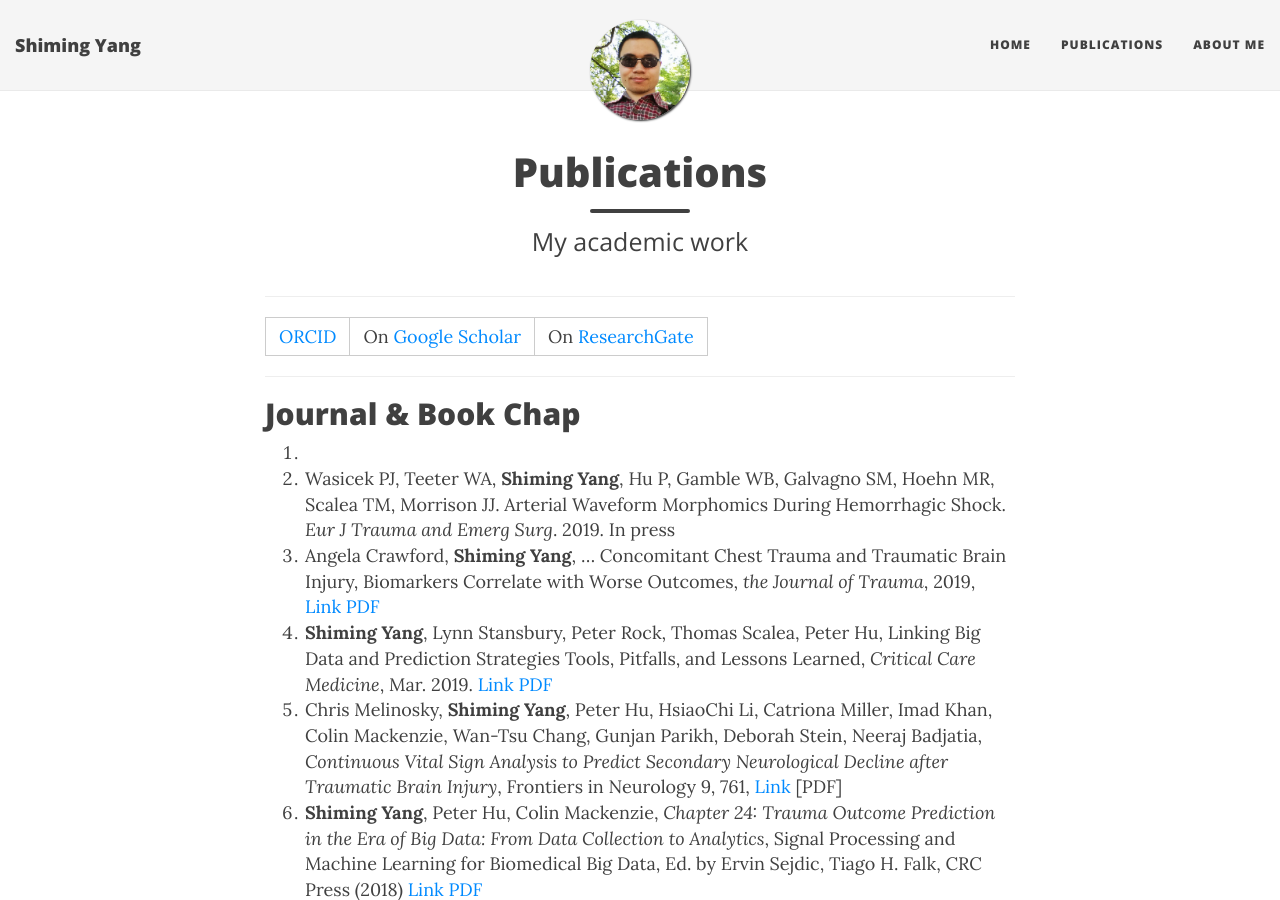
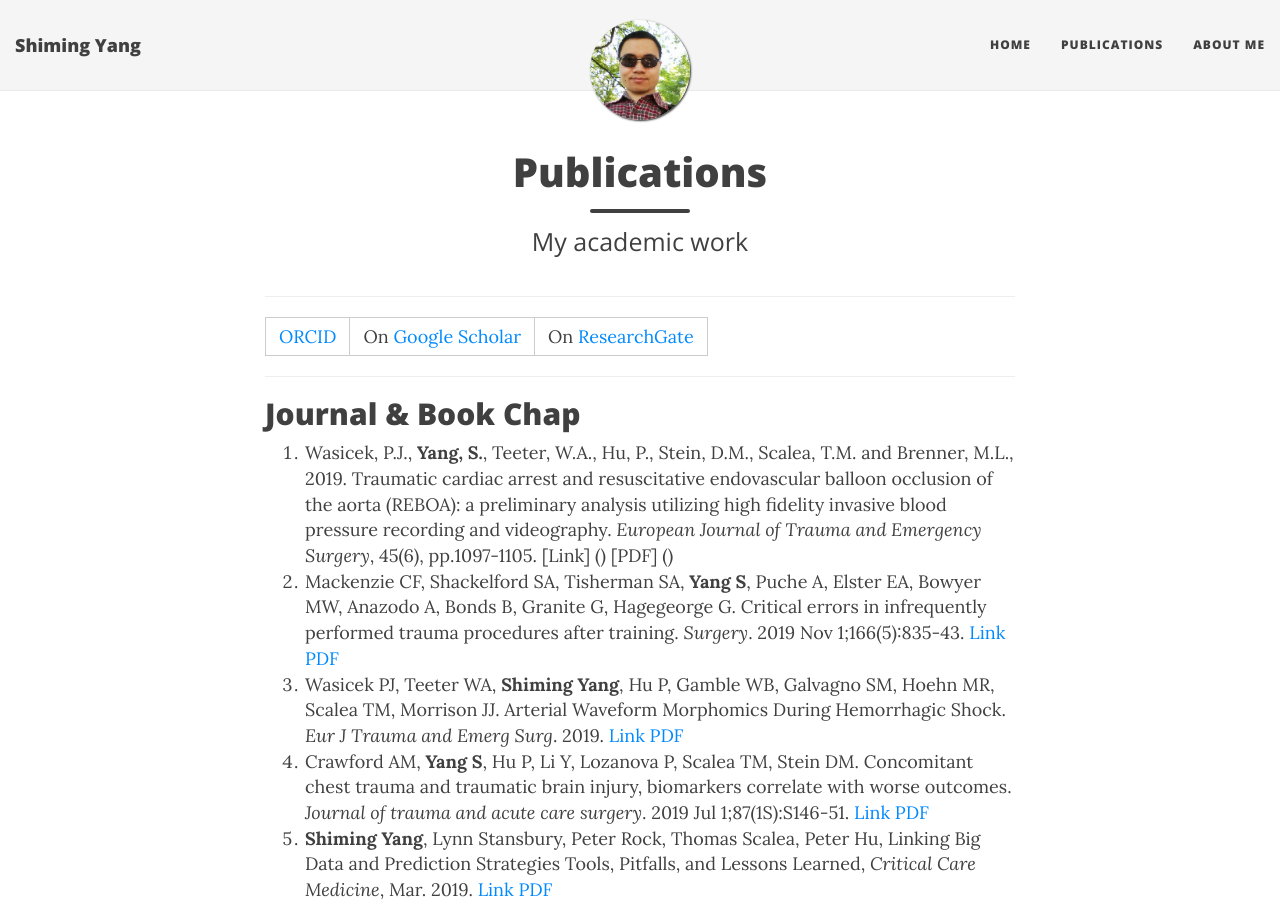
Before and after one commit to shimingyoung/shimingyoung.github.io, a Jekyll site: the page built from publications.md, in a window 1280 px wide and 900 px high. Built offline with Jekyll 4.4.1, drawn with Linux system fonts in a browser that asks for light colours; nearby versions of some CDN libraries.

Commit message:
update
update

```diff
--- a/publications.md
+++ b/publications.md
@@ -11,9 +11,10 @@ subtitle: My academic work
 ***
 
 ## Journal & Book Chap
-1.
-1. Wasicek PJ, Teeter WA, **Shiming Yang**, Hu P, Gamble WB, Galvagno SM, Hoehn MR, Scalea TM, Morrison JJ. Arterial Waveform Morphomics During Hemorrhagic Shock. _Eur J Trauma and Emerg Surg_. 2019. In press
-1. Angela Crawford, **Shiming Yang**, ...  Concomitant Chest Trauma and Traumatic Brain Injury, Biomarkers Correlate with Worse Outcomes, _the Journal of Trauma_, 2019, [Link](https://link.springer.com/article/10.1007/s00068-019-01140-2) [PDF](../papers/morphomics_2019.pdf)
+1. Wasicek, P.J., **Yang, S.**, Teeter, W.A., Hu, P., Stein, D.M., Scalea, T.M. and Brenner, M.L., 2019. Traumatic cardiac arrest and resuscitative endovascular balloon occlusion of the aorta (REBOA): a preliminary analysis utilizing high fidelity invasive blood pressure recording and videography. _European Journal of Trauma and Emergency Surgery_, 45(6), pp.1097-1105. [Link] () [PDF] ()
+1. Mackenzie CF, Shackelford SA, Tisherman SA, **Yang S**, Puche A, Elster EA, Bowyer MW, Anazodo A, Bonds B, Granite G, Hagegeorge G. Critical errors in infrequently performed trauma procedures after training. _Surgery_. 2019 Nov 1;166(5):835-43. [Link](https://www.sciencedirect.com/science/article/abs/pii/S003960601930296X) [PDF](../papers/training2019.pdf)
+1. Wasicek PJ, Teeter WA, **Shiming Yang**, Hu P, Gamble WB, Galvagno SM, Hoehn MR, Scalea TM, Morrison JJ. Arterial Waveform Morphomics During Hemorrhagic Shock. _Eur J Trauma and Emerg Surg_. 2019. [Link](https://link.springer.com/article/10.1007/s00068-019-01140-2) [PDF](../papers/morphomics_2019.pdf)
+1. Crawford AM, **Yang S**, Hu P, Li Y, Lozanova P, Scalea TM, Stein DM. Concomitant chest trauma and traumatic brain injury, biomarkers correlate with worse outcomes. _Journal of trauma and acute care surgery_. 2019 Jul 1;87(1S):S146-51. [Link](https://journals.lww.com/jtrauma/Abstract/2019/07001/Concomitant_chest_trauma_and_traumatic_brain.22.aspx) [PDF](../papers/chesttrauma2019.pdf)
 1. **Shiming Yang**, Lynn Stansbury, Peter Rock, Thomas Scalea, Peter Hu, Linking Big Data and Prediction Strategies Tools, Pitfalls, and Lessons Learned, _Critical Care Medicine_, Mar. 2019. [Link](https://journals.lww.com/ccmjournal/Abstract/onlinefirst/Linking_Big_Data_and_Prediction_Strategies__Tools,.95980.aspx) [PDF](https://journals.lww.com/ccmjournal/Abstract/onlinefirst/Linking_Big_Data_and_Prediction_Strategies__Tools,.95980.aspx#pdf-link)
 1. Chris Melinosky, **Shiming Yang**, Peter Hu, HsiaoChi Li, Catriona Miller, Imad Khan, Colin Mackenzie, Wan-Tsu Chang, Gunjan Parikh, Deborah Stein, Neeraj Badjatia, _Continuous Vital Sign Analysis to Predict Secondary Neurological Decline after Traumatic Brain Injury_, Frontiers in Neurology 9, 761, [Link](https://www.frontiersin.org/articles/10.3389/fneur.2018.00761/abstract) [PDF]
 1. **Shiming Yang**, Peter Hu, Colin Mackenzie, _Chapter 24: Trauma Outcome Prediction in the Era of Big Data: From Data Collection to Analytics_, Signal Processing and Machine Learning for Biomedical Big Data, Ed. by Ervin Sejdic, Tiago H. Falk, CRC Press (2018) [Link](https://www.routledge.com/Signal-Processing-and-Machine-Learning-for-Biomedical-Big-Data/Sejdic-Falk/p/book/9781498773454) [PDF](../papers/trauma_big_data.pdf)
```
Also changed, not shown: 2 other files.
